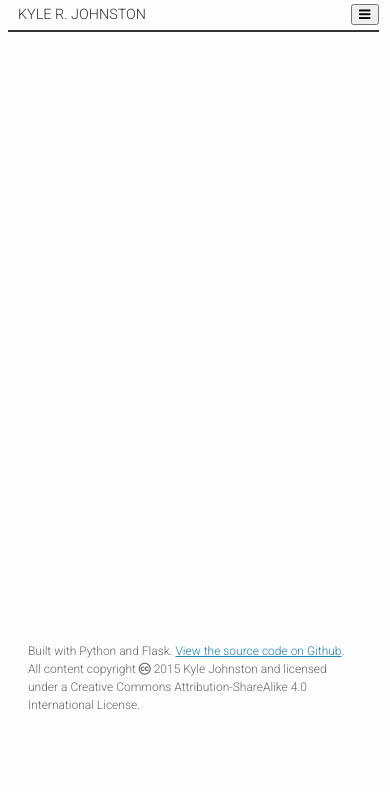
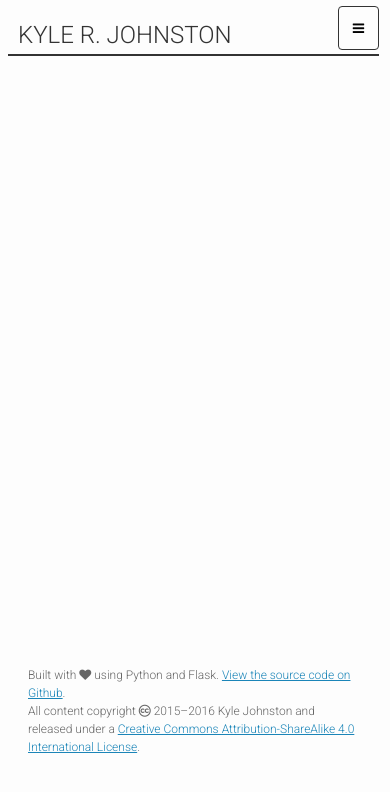
Before and after one commit to kylerjohnston/another-static-flask-blog, a Flask app: page /tags/ in a window 390 px wide. Shown: the top 792 px of the page. Run offline with Flask 2, Linux system fonts and the light colour scheme; parts of the project's set-up code (start-up, migrations or seed data) failed here and were passed over; some libraries are stand-ins or nearby versions.

Commit message:
Restyled mobile nav button; added date to footer

```diff
--- a/app/static/css/layout.css
+++ b/app/static/css/layout.css
@@ -20,7 +20,7 @@
   margin: 0 auto;
   border-bottom: 2px solid #333;
   padding: 0;
-  height: 2em;
+  height: 3.5em;
 }
 
 .menu {
@@ -28,7 +28,7 @@
   width: 100%;
   position: absolute;
   display: block;
-  margin-top: 2em;
+  margin-top: 3.5em;
   background-color: #fdfdfd;
 }
 
@@ -65,6 +65,15 @@ li.nav {
   padding: 1em 0 1em 0;
 }
 
+a.nav,a.name_nav {
+  color: #333;
+  font-family: 'Roboto', sans-serif;
+  font-weight: 300;
+  text-transform: uppercase;
+  font-size: 1.5em;
+  text-decoration: none;
+}
+
 @media only screen and (min-width: 800px) {
   .header {
     height: 150px;
@@ -92,6 +101,10 @@ li.nav {
 
   .menu-button {
     display: none;
+  }
+
+  a.name_nav, a.nav {
+    font-size: 0.9em;
   }
 }
 
@@ -140,16 +153,6 @@ ul,li.tags {
   padding: 0;
 }
 
-
-
-a.nav,a.name_nav {
-  color: #333;
-  font-family: 'Roboto', sans-serif;
-  font-weight: 300;
-  text-transform: uppercase;
-  font-size: 0.9em;
-  text-decoration: none;
-}
 
 a.name_nav:hover {
   font-weight: 400;
@@ -416,3 +419,10 @@ figcaption {
 ul.tag_list {
   list-style-type: none;
 }
+
+button#menu-open {
+  background-color: #fdfdfd;
+  border: 1px solid #333333;
+  border-radius: 4px;
+  padding: 1em;
+}
--- a/app/static/js/dostuff.js
+++ b/app/static/js/dostuff.js
@@ -16,7 +16,7 @@ $("#menu-open").click(function() {
 // Add captions to images
 // Adapted from this stackoverflow post:
 // http://stackoverflow.com/questions/19331362/using-an-image-caption-in-markdown-jekyll
-var showCaptions = function() {
+$(function() {
   var caption;
   $('img').each(function() {
     caption = $(this).attr('alt');
@@ -25,4 +25,10 @@ var showCaptions = function() {
       $(this).replaceWith('<figure><img src="' + url + '" alt="' + caption + '"><figcaption>' + caption + '</figcaption></figure>');
     }
   });
-}();
+});
+
+// Add current date to copyright notice
+$(function() {
+  var d = new Date();
+  $('span#current-year').replaceWith(d.getFullYear());
+});
--- a/app/templates/base.html
+++ b/app/templates/base.html
@@ -40,8 +40,8 @@
       </aside>
       {% block page_content %}{% endblock %}
       <footer>
-        <p class="footer">Built with Python and Flask. <a href="http://github.com/kylerjohnston/another-static-flask-blog">View the source code on Github</a>.</p>
-        <p class="footer">All content copyright <i class="fa fa-creative-commons"></i> 2015 Kyle Johnston and licensed under a Creative Commons Attribution-ShareAlike 4.0 International License.</p>
+        <p class="footer">Built with <i class="fa fa-heart"></i> using Python and Flask. <a href="http://github.com/kylerjohnston/another-static-flask-blog">View the source code on Github</a>.</p>
+        <p class="footer">All content copyright <i class="fa fa-creative-commons"></i> 2015&ndash;<span id="current-year"></span> Kyle Johnston and released under a <a href="https://creativecommons.org/licenses/by-sa/4.0/">Creative Commons Attribution-ShareAlike 4.0 International License</a>.</p>
       </footer>
     </div>
     <script src="{{ url_for('static', filename='js/jquery-2.1.4.js') }}"></script>
```
